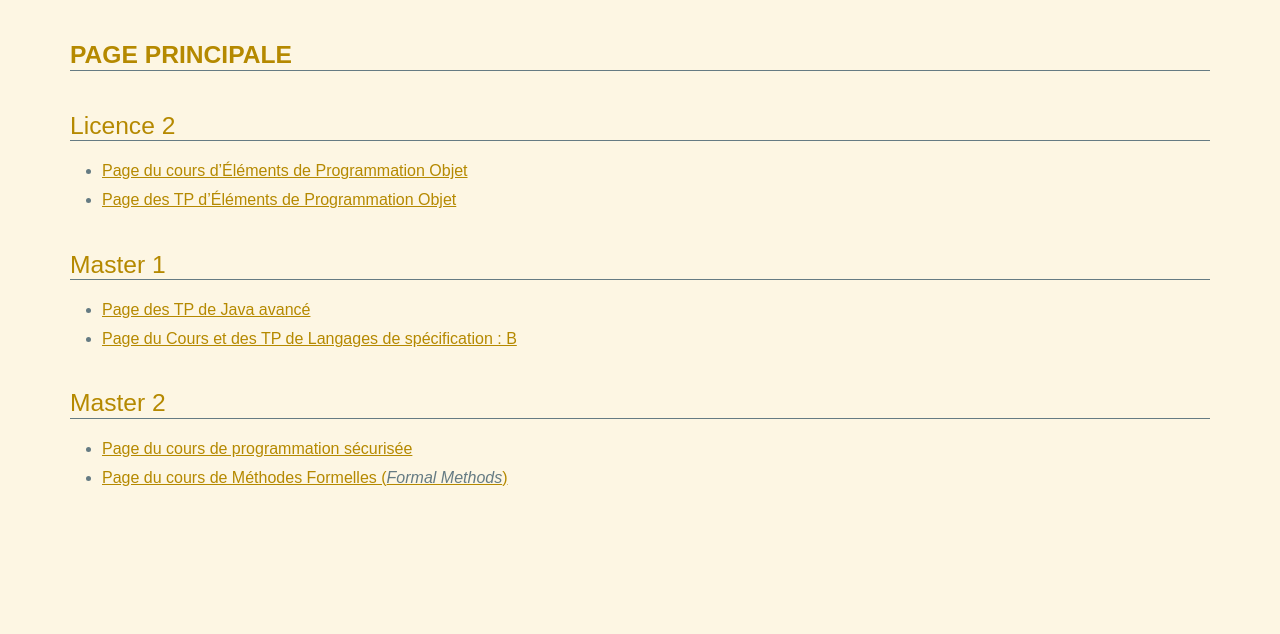
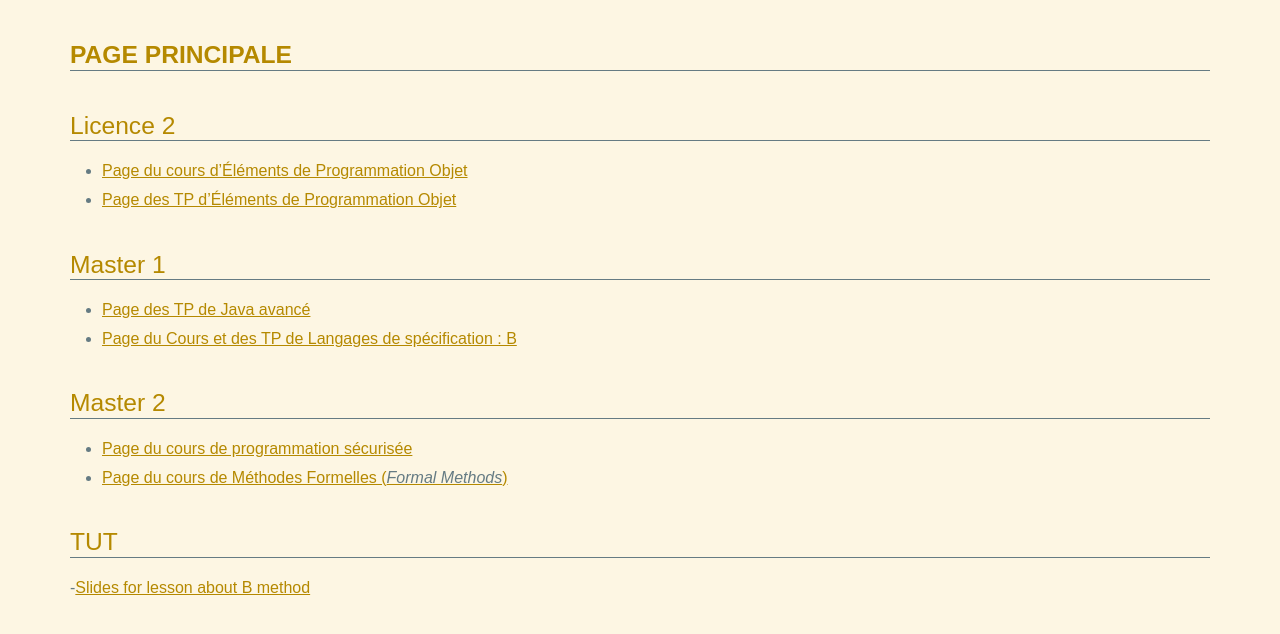
Before and after one commit to lacl-upec/lacl-upec.github.io, a Jekyll site: the page built from index.md, in a window 1280 px wide. Shown: the top 634 px of the page. Built offline with Jekyll 4.4.1, drawn with Linux system fonts in a browser that asks for light colours.

Commit message:
Update index.md

```diff
--- a/index.md
+++ b/index.md
@@ -22,3 +22,8 @@ Master 2
 
 - [Page du cours de programmation sécurisée](m2jca)
 - [Page du cours de Méthodes Formelles (*Formal Methods*)](m2mf)
+
+TUT
+---
+
+-[Slides for lesson about B method](Lesson B Method.pdf)
```
